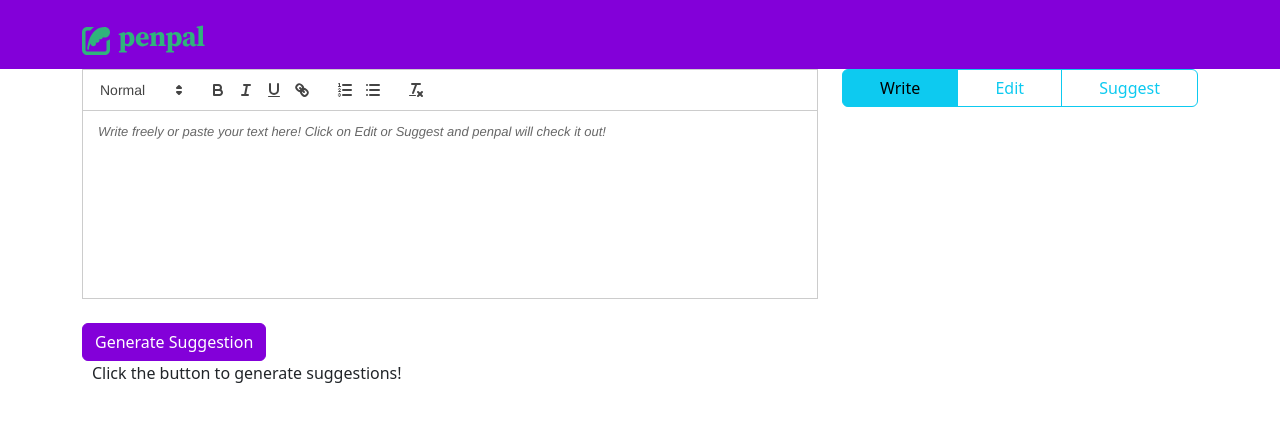
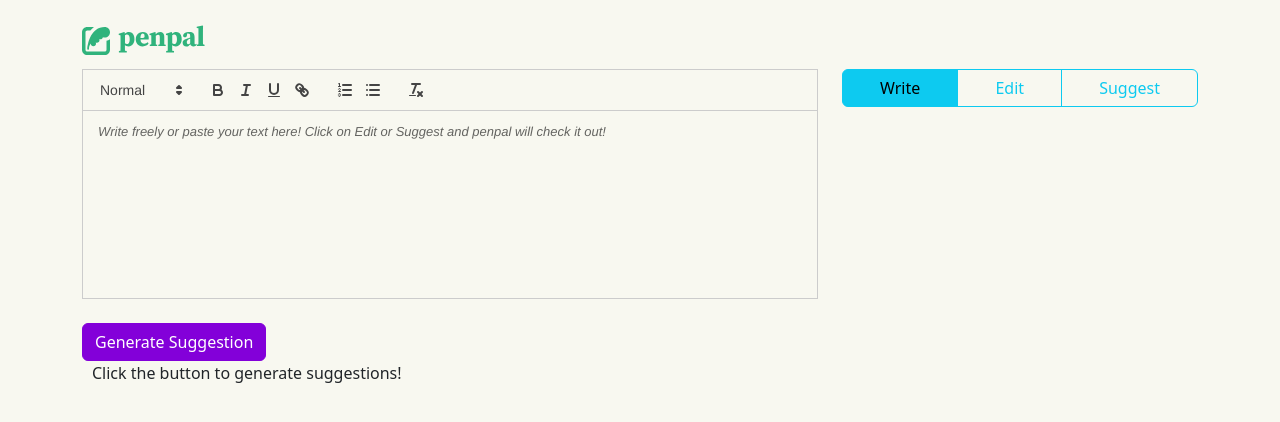
Before and after one commit to PenPal-AI/penpal, a website: page index.html in a window 1280 px wide. Drawn offline with nearby package versions, Linux system fonts and the light colour scheme.

Commit message:
fixed background color

```diff
--- a/index.html
+++ b/index.html
@@ -15,7 +15,7 @@
 
 <body>
   <!-- Nav Bar -->
-  <div class="bg-secondary">
+  <div class="">
     <nav class="container navbar navbar-expand-lg navbar-secondary">
       <div class="container-fluid">
         <a class="navbar-brand fs-3 fw-medium" href="#">
--- a/scss/custom.scss
+++ b/scss/custom.scss
@@ -1,5 +1,5 @@
 $primary: #0f0;
-$body-bg: #fff;
+$body-bg: #f8f8f0;
 $secondary: #8300d9;
 
 @import "../node_modules/bootstrap/scss/bootstrap";
```
Also changed, not shown: css/custom.css.
